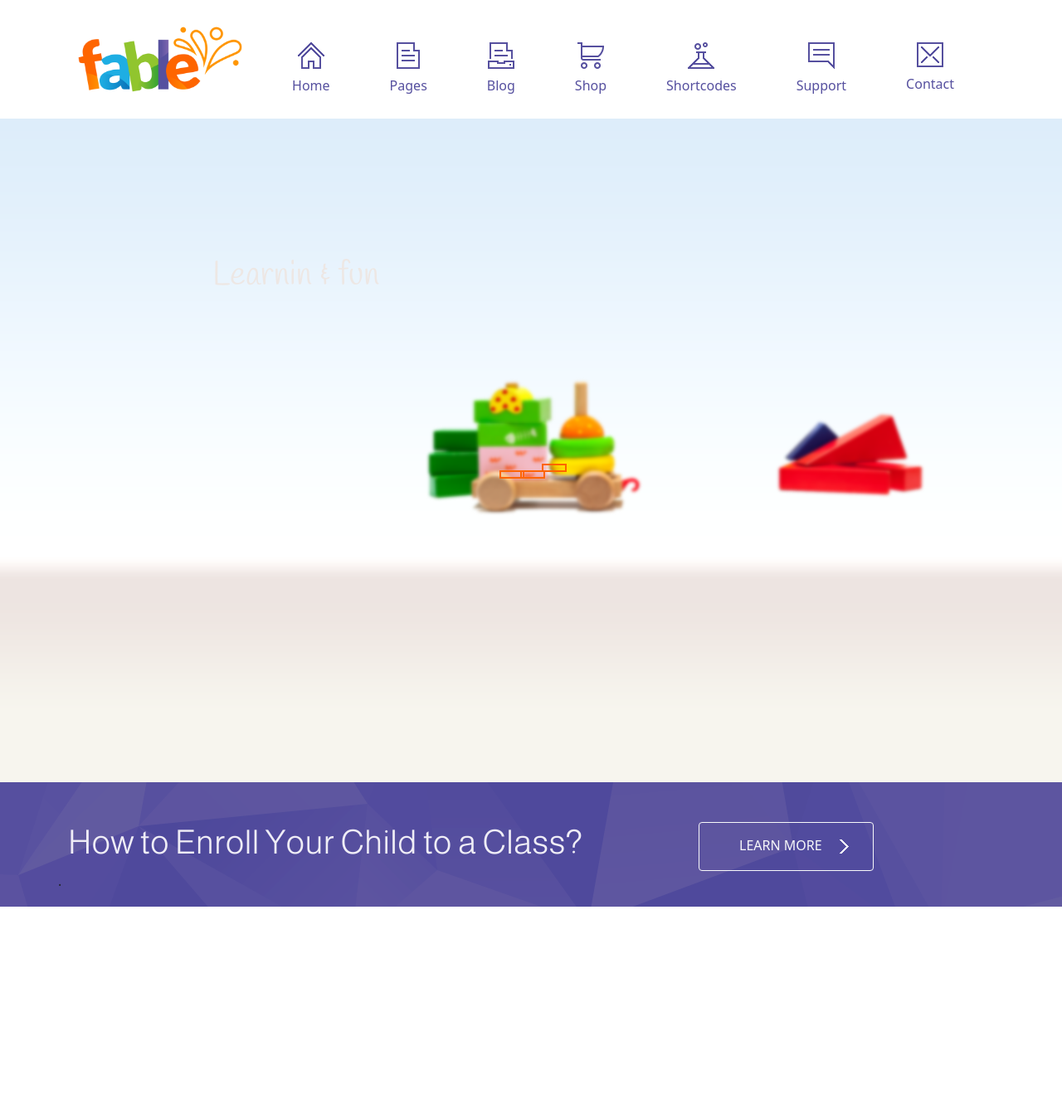
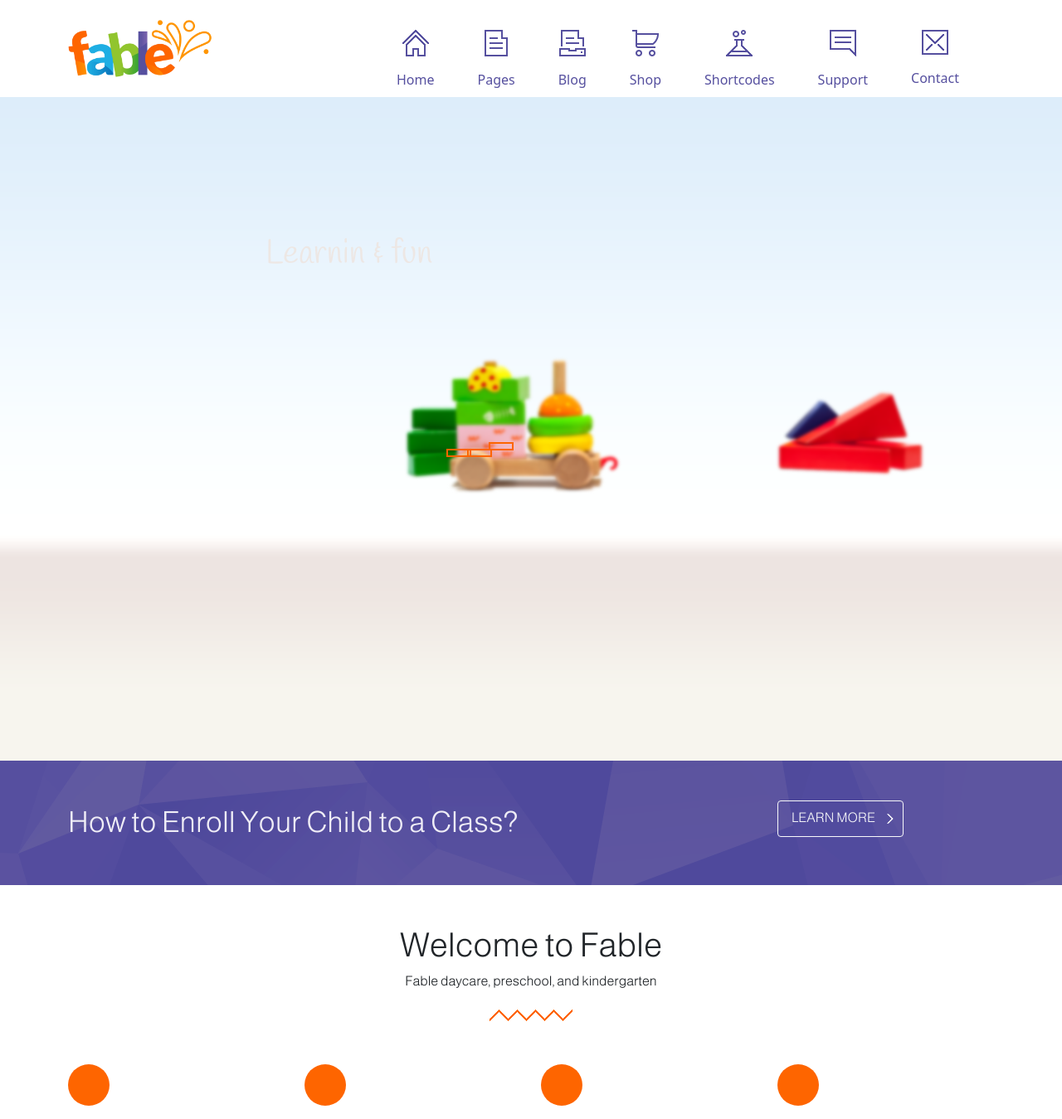
Before and after one commit to MrGaggio/proj-html-vuejs, a Vue app: page / in a window 1280 px wide. Shown: the whole page at 83% size. Before the commit the page ends 1122 px from the top, so only its background shows below. Built offline with nearby package versions, Linux system fonts and the light colour scheme.

Commit message:
modificato header e avanzamento sezione welcome

```diff
--- a/src/components/Header.vue
+++ b/src/components/Header.vue
@@ -1,17 +1,17 @@
 <template>
-  <div class="header container">
-    <nav class="navbar navbar-light">
-      <div class="container header_container">
-        <a class="navbar-brand" href="#">
+  <div class="container">
+    <div class="row justify-content-between">
+      <div class="col-4 logo_wrap">
         <img
           class="header_icons"
           src="../assets/images/logo.png"
           alt=""
-            width="200"
+          width="175"
           height=""
         />
-        </a>
-        <ul class="nav justify-content-center text-center">
+      </div>
+      <div class="col-8">
+        <ul class="nav text-center">
           <li class="nav-item">
             <img class="header_icons" src="../assets/images/home.png" alt="" />
             <a class="nav-link" href="#">Home</a>
@@ -54,7 +54,7 @@
           </li>
         </ul>
       </div>
-    </nav>
+    </div>
   </div>
 </template>
 
@@ -70,57 +70,26 @@ export default {
   padding: 0;
   box-sizing: border-box;
 }
-.navbar {
-  padding: 0 !important;
+.nav {
+  flex-wrap: nowrap !important;
 }
+
 li.nav-item {
-  padding-top: 50px;
-  margin: 0 20px;
-  height: 142px;
+  padding-top: 36px;
+  margin-right: 20px;
+
 }
 li.nav-item:hover {
   background-color: #fd6500;
 }
-
+li a {
+  margin-top: 8px;
+}
 img.header_icons {
   color: #56509f;
-  font-weight: 700;
+
 }
 a {
   color: #56509f !important;
 }
-
-// .header {
-//   margin: 0 200px;
-//   display: flex;
-//   height: 150px;
-//   align-items: center;
-//   justify-content: center;
-//   background-color: #fefefe;
-// }
-// .logo {
-//   width: 200px;
-// }
-
-// ul {
-//   list-style-type: none;
-//   display: flex;
-//   align-self: center;
-//   text-align: center;
-// }
-// li {
-//   margin: 0 3.5em;
-// }
-// li:hover {
-//   cursor: pointer;
-// }
-// .header_icons {
-//   width: 40px;
-// }
-// a {
-//   text-decoration: none !important;
-//   color: #56509f !important;
-//   text-align: center;
-//   display: block;
-// }
 </style>
--- a/src/components/Main.vue
+++ b/src/components/Main.vue
@@ -4,31 +4,87 @@
       <div class="jumbo_container container-fluid">
         <img
           class="train"
+          style="position: relative"
           src="../assets/images/slider_slide3_img2.png"
           alt=""
         />
+        <div class="rectangle1"></div>
+        <div class="rectangle2"></div>
+        <div class="rectangle3"></div>
+
         <img
           class="costruzioni"
           src="../assets/images/slider_slide3_img3.png"
           alt=""
         />
-        <div class="rectangle1"></div>
-        <div class="rectangle2"></div>
-        <div class="rectangle3"></div>
+
         <p class="handlee">Learnin & fun</p>
       </div>
       <div class="how_to">
         <div class="container">
           <div class="row py-5">
-            <div class="col-8">
-              <h1>How to Enroll Your Child to a Class?</h1>
+            <div class="col-9">
+              <p>How to Enroll Your Child to a Class?</p>
             </div>
-            <div class="col-4">
-              <button type="button" class="btn btn-outline-light ps-5">
-                LEARN MORE <span><img src="../assets/images/slider_next.png" alt=""></span>
+            <div class="col-3">
+              <button type="button" class="btn btn-outline-light ps-3 pe-0">
+                LEARN MORE
+                <span
+                  ><img
+                    style="width: 30px"
+                    src="../assets/images/slider_next.png"
+                    alt=""
+                /></span>
               </button>
             </div>
-            .
+          </div>
+        </div>
+      </div>
+    </section>
+
+    <section class="welcome_to_fable">
+      <div class="container title mt-5">
+        <div class="row">
+          <div class="col">
+            <h1 class="text-center">Welcome to Fable</h1>
+            <p class="text-center">
+              Fable daycare, preschool, and kindergarten
+            </p>
+            <div class="divider text-center mb-5">
+              <img src="../assets/images/header_divider.png" alt="" />
+            </div>
+          </div>
+        </div>
+      </div>
+      <div class="container container_circle">
+        <div class="row">
+          <div class="col-3">
+            <div class="circle_png">
+              <img src="" alt="" />
+            </div>
+            <h3></h3>
+            <p></p>
+          </div>
+          <div class="col-3">
+            <div class="circle_png">
+              <img src="" alt="" />
+            </div>
+            <h3></h3>
+            <p></p>
+          </div>
+          <div class="col-3">
+            <div class="circle_png">
+              <img src="" alt="" />
+            </div>
+            <h3></h3>
+            <p></p>
+          </div>
+          <div class="col-3">
+            <div class="circle_png">
+              <img src="" alt="" />
+            </div>
+            <h3></h3>
+            <p></p>
           </div>
         </div>
       </div>
@@ -43,13 +99,14 @@ export default {
 </script>
 
 <style lang="scss">
-.container60 {
+main {
+  font-family: "Almarai", sans-serif;
 }
 
-h1 {
-  font-family: "Almarai", sans-serif;
+.how_to p {
   color: #efedf6;
-  font-weight: lighter;
+  font-weight: 100;
+  font-size: 35px;
 }
 .jumbo_container {
   position: relative;
@@ -58,10 +115,13 @@ h1 {
   background-image: url(../assets/images/slider_slide3_background.png);
   background-size: contain;
 }
+.train_container {
+  position: relative;
+}
 .train {
   position: absolute;
   top: 39vh;
-  left: 40vw;
+  left: 37vw;
 }
 .costruzioni {
   position: absolute;
@@ -71,7 +131,7 @@ h1 {
 .rectangle1 {
   position: absolute;
   top: 53vh;
-  left: 47vw;
+  left: 42vw;
   width: 30px;
   height: 10px;
   border: 2px solid #fd6500;
@@ -79,7 +139,7 @@ h1 {
 .rectangle2 {
   position: absolute;
   top: 53vh;
-  left: 49vw;
+  left: 44vw;
   width: 30px;
   height: 10px;
   border: 2px solid #fd6500;
@@ -87,7 +147,7 @@ h1 {
 .rectangle3 {
   position: absolute;
   top: 52vh;
-  left: 51vw;
+  left: 46vw;
   width: 30px;
   height: 10px;
   border: 2px solid #fd6500;
@@ -98,10 +158,16 @@ h1 {
   color: #ede7e4;
   position: absolute;
   top: 20vh;
-  left: 20vw;
+  left: 25vw;
 }
 .how_to {
   height: 150px;
   background-image: url(../assets/images/pattern.png);
 }
+.circle_png {
+  height: 50px;
+  width: 50px;
+  background-color: #fe6500;
+  border-radius: 50%;
+}
 </style>
```
Lines whose indentation alone changed are shown as unchanged.
